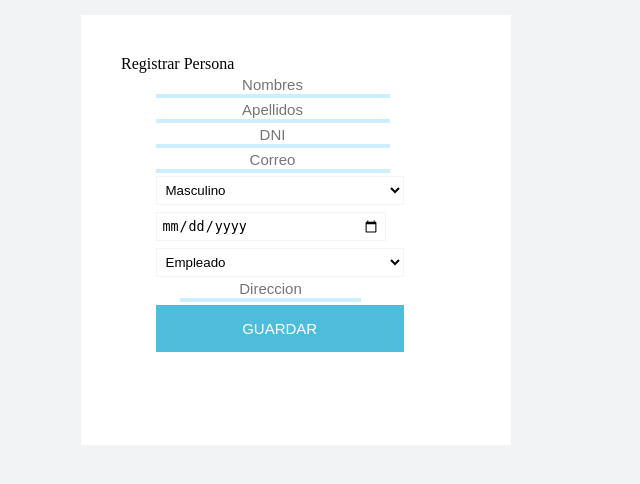
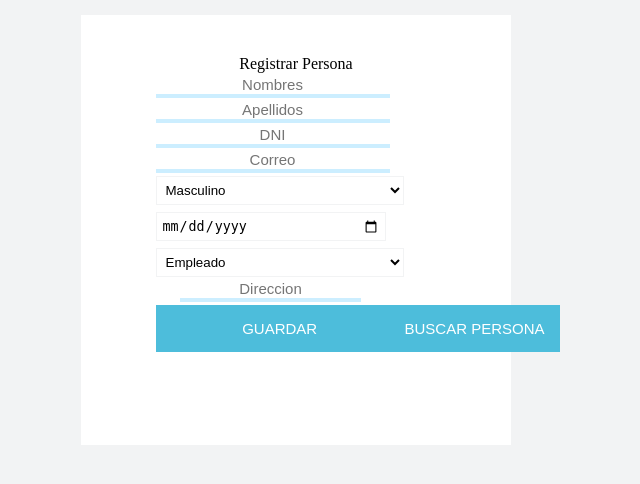
Before and after one commit to jdonaires/Farmacia, a PHP site: page /Farmacia/DESIGNER/registrarPersona.php in a window 1280 px wide. Shown: the top 484 px of the page, without its empty margins (344-984 px from the left). Run offline with PHP 8.4, Linux system fonts and the light colour scheme.

Commit message:
Button Buscar
se agrego el boton buscar para realizar consultas para buscar a las personas por su DNI

```diff
--- a/PROYECTO/DESIGNER/registrarPersona.php
+++ b/PROYECTO/DESIGNER/registrarPersona.php
@@ -29,13 +29,14 @@ if(isset($_POST['guardar']))
         <title>Formulario para persona</title>
         <link rel="stylesheet" type="text/css" href="../estilo/estilo.css">
         <link rel="stylesheet" type="text/css" href="../estilo/frmpersona.css">
+        <link rel="icon" type="img/jpg" href="PROYECTO/DESIGNER/img/ico.png">
 
 
 
     </head>
     <body style="padding:15px;" class="cajon">
                 <form action="registrarpersona.php" method="post" class="formulario" id="form2" name="form" >
-                    <span align="center">Registrar Persona</span>
+                    <span> <center>Registrar Persona</center></span>
                     <table  border="0">
                         <tr>
                             <td><input type="text" name="nombres" value="" style="width:100%;" placeholder="Nombres" id="namee" required/></td>
@@ -77,6 +78,8 @@ if(isset($_POST['guardar']))
                             <td >
                                 <input type="submit" value="GUARDAR" name="guardar" style="width:108%">
                             </td>
+                            <td ><input type="submit" value="BUSCAR PERSONA" onclick=" location.href='http://localhost:8090/Farmacia/PROYECTO/DESIGNER/buscarpersona.php' ">
+                      			</td>
                         </tr>
                     </table>
                 </form>
```
